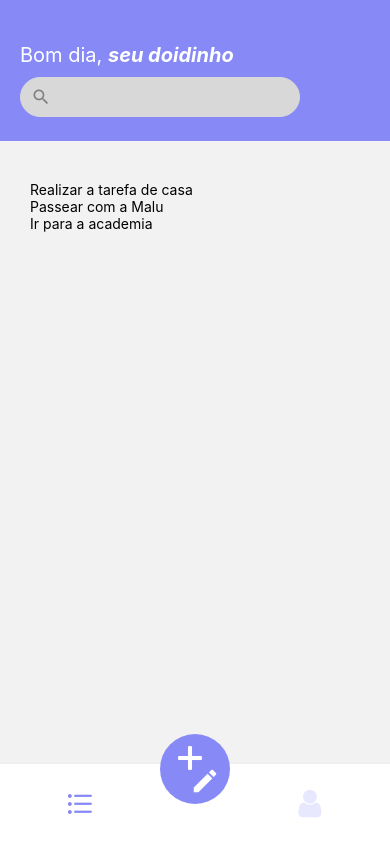
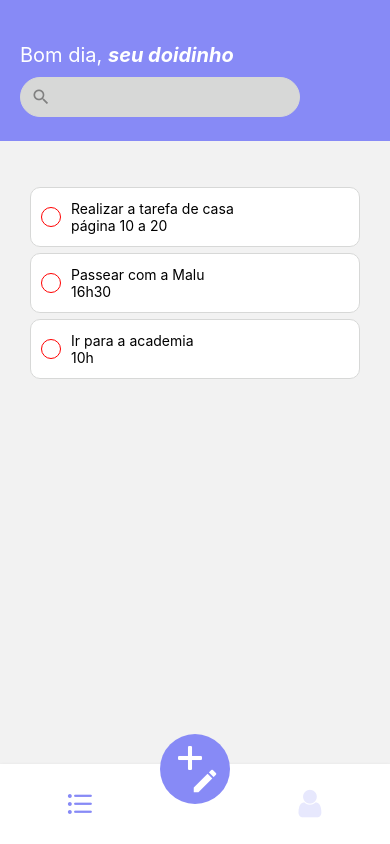
Before and after one commit to luscascarvalho/todo-lists, a React Native app in the folder my-app/: screen /BottomRoutes in a window 390 px wide. Built offline with nearby package versions, Linux system fonts and the light colour scheme.

Commit message:
feat: iniciar component flag e ball

```diff
--- /dev/null
+++ b/my-app/src/components/ball/index.tsx
@@ -0,0 +1,18 @@
+import React from "react";
+
+import {
+  View,
+} from "react-native";
+import { style } from "./style";
+
+type Props = {
+    color: string,
+};
+
+export function Ball({ ...rest }: Props) {
+  return (
+    <View style={[style.ball, {borderColor: rest.color || 'gray'}]}>
+
+    </View>
+  );
+}
--- /dev/null
+++ b/my-app/src/components/ball/style.ts
@@ -0,0 +1,11 @@
+import { StyleSheet } from "react-native";
+import { themas } from "../../global/themes";
+
+export const style = StyleSheet.create({
+    ball: {
+        width: 20,
+        height: 20,
+        borderRadius: 10,
+        borderWidth: 1
+    }
+});
--- /dev/null
+++ b/my-app/src/components/flag/style.ts
@@ -0,0 +1,7 @@
+import { StyleSheet, Dimensions } from "react-native";
+import { themas } from "../../global/themes";
+
+export const style = StyleSheet.create({
+
+
+})
--- a/my-app/src/pages/list/index.tsx
+++ b/my-app/src/pages/list/index.tsx
@@ -1,9 +1,10 @@
 import React from "react";
 
-import { FlatList, Text, View } from "react-native";
+import { FlatList, Text, TouchableOpacity, View } from "react-native";
 import { style } from "./style";
 import { Input } from "../../components/input/intex";
 import { MaterialIcons } from "@expo/vector-icons";
+import { Ball } from "../../components/ball";
 
 type PropCard = {
   item: number;
@@ -37,7 +38,22 @@ const data: Array<PropCard> = [
 
 export default function List() {
   const renderCard = (item: PropCard) => {
-    return <Text>{item.title}</Text>;
+    return (
+      <TouchableOpacity style={style.card}>
+        <View style={style.rowCard}>
+          <View style={style.rowCardLeft}>
+            <Ball color="red"/>
+
+            <View>
+              <Text>{item.title}</Text>
+              <Text>{item.description}</Text>
+            </View>
+          </View>
+
+          {/* <Flag /> */}
+        </View>
+      </TouchableOpacity>
+    );
   };
 
   return (
--- a/my-app/src/pages/list/style.ts
+++ b/my-app/src/pages/list/style.ts
@@ -28,6 +28,31 @@ export const style = StyleSheet.create({
     boxList: {
         flex: 1,
         width: '100%',
+    },
+
+    card: {
+        width: '100%',
+        height: 60,
+        backgroundColor: '#FFF',
+        marginTop: 6,
+        borderRadius: 10,
+        justifyContent: 'center',
+        padding: 10,
+        borderWidth: 1,
+        borderColor: themas.color.lightGray
+    },
+
+    rowCard: {
+        flexDirection: 'row',
+        alignItems: 'center',
+        justifyContent: 'space-between'
+    },
+
+    rowCardLeft: {
+        width: '70%',
+        flexDirection: 'row',
+        gap: 10,
+        alignItems: 'center',
     }
 
 
```
Also changed, not shown: my-app/src/components/flag/index.tsx (added, +17 -0 lines).
